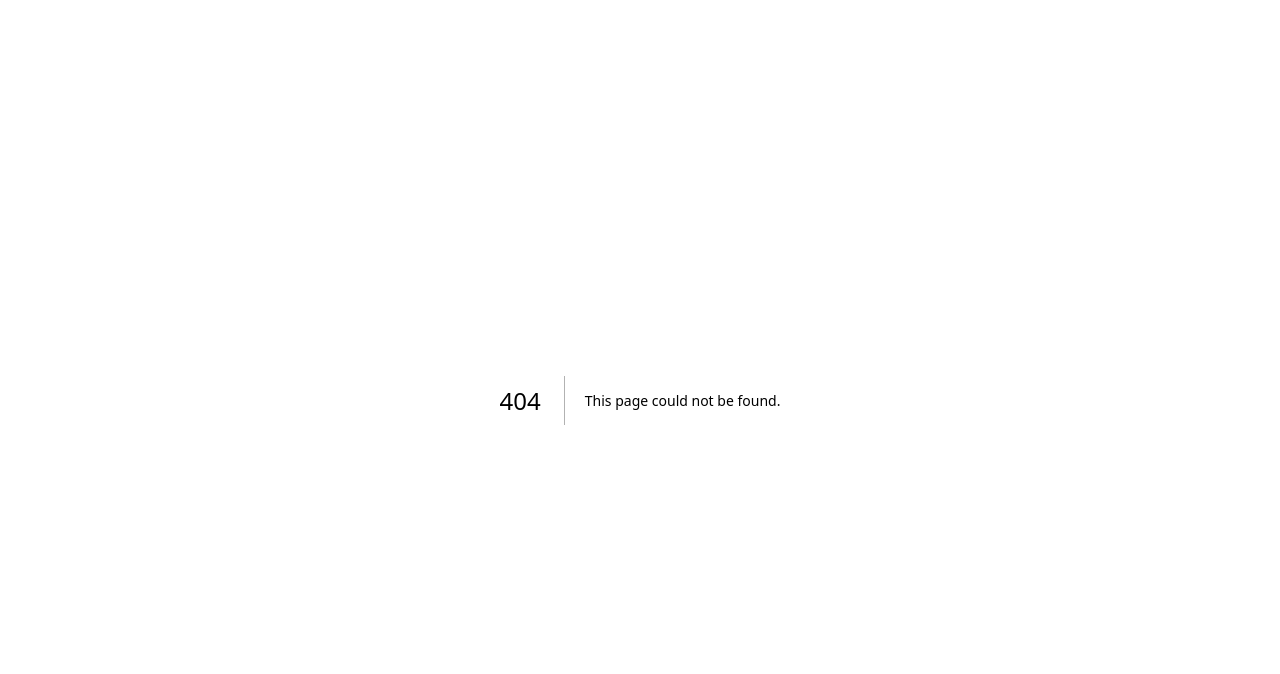
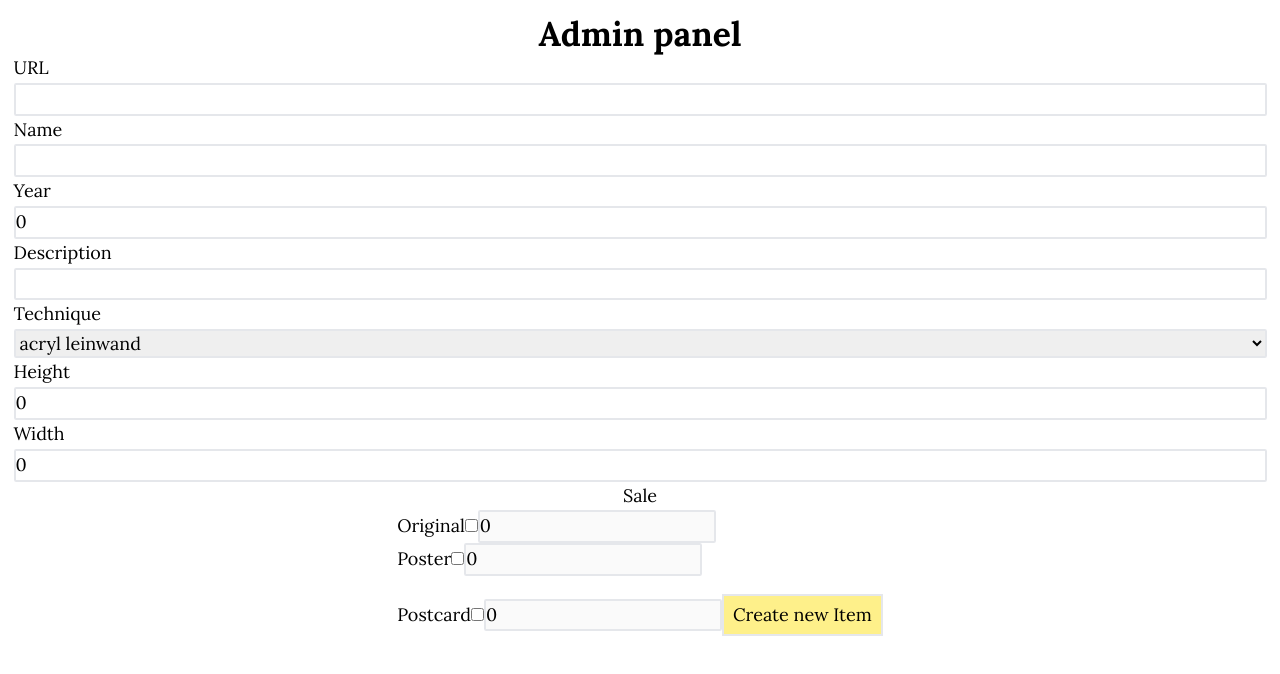
Before and after one commit to fabrizio-giffi/jaune-next, a Next.js app: page /admin in a window 1280 px wide. Before the commit this address had no page. Shown: the top 674 px of the page. Built offline with nearby package versions, Linux system fonts and the light colour scheme; a web font is replaced by a local one.

Commit message:
Create admin panel. Not finished yet.

```diff
--- /dev/null
+++ b/app/admin/page.jsx
@@ -0,0 +1,152 @@
+"use client";
+
+import React, { useState } from "react";
+
+function page() {
+  const [url, setUrl] = useState("");
+  const [name, setName] = useState("");
+  const [year, setYear] = useState(0);
+  const [description, setDescription] = useState("");
+  const [technique, setTechnique] = useState("");
+  const [height, setHeight] = useState(0);
+  const [width, setWidth] = useState(0);
+
+  const [original, setOriginal] = useState(true);
+  const [poster, setPoster] = useState(true);
+  const [postCard, setPostCard] = useState(true);
+
+  const [originalPrice, setOriginalPrice] = useState(0);
+  const [posterPrice, setPosterPrice] = useState(0);
+  const [postCardPrice, setPostCardPrice] = useState(0);
+
+  const handleSubmit = async (event) => {
+    event.preventDefault();
+
+  };
+
+  return (
+    <div className="m-3">
+      <h1 className="text-3xl text-center font-bold">Admin panel</h1>
+      <form className="flex-col justify-items-center" method="POST" action="http://localhost:5005/api/create">
+        <label>
+          URL
+          <input
+            className="border-2 rounded-sm w-full "
+            type="text"
+            value={url}
+            onChange={(event) => setUrl(event.target.value)}
+            required
+          />
+        </label>
+        <label>
+          Name
+          <input
+            className="border-2 rounded-sm w-full "
+            type="text"
+            value={name}
+            onChange={(event) => setName(event.target.value)}
+            required
+          />
+        </label>
+        <label>
+          Year
+          <input
+            className="border-2 rounded-sm w-full "
+            type="text"
+            value={year}
+            onChange={(event) => setYear(event.target.value)}
+          />
+        </label>
+        <label>
+          Description
+          <input
+            className="border-2 rounded-sm w-full "
+            type="text"
+            value={description}
+            onChange={(event) => setDescription(event.target.value)}
+          />
+        </label>
+        <label>
+          Technique
+          <select
+            className=" border-2 rounded-sm w-full "
+            type="text"
+            value={technique}
+            onChange={(event) => setTechnique(event.target.value)}
+            required
+          >
+            <option>acryl leinwand</option>
+            <option>bleistift</option>
+            <option>federzeichnung mit tinte</option>
+            <option>acryl holz</option>
+            <option>buntstift</option>
+          </select>
+        </label>
+        <label>
+          Height
+          <input
+            className="border-2 rounded-sm w-full"
+            type="number"
+            value={height}
+            onChange={(event) => setHeight(event.target.value)}
+            required
+          />
+        </label>
+        <label>
+          Width
+          <input
+            className="border-2 rounded-sm w-full"
+            type="number"
+            value={width}
+            onChange={(event) => setWidth(event.target.value)}
+            required
+          />
+        </label>
+        <h4>Sale</h4>
+        <label>
+          Original
+          <input type="checkbox" onChange={() => setOriginal(!original)} />
+          <input
+            className="border-2 rounded-sm"
+            type="number"
+            placeholder="Price for original"
+            disabled={original}
+            value={originalPrice}
+            onChange={(event) => setOriginalPrice(event.target.value)}
+          />
+        </label>
+        <br />
+        <label>
+          Poster
+          <input type="checkbox" onChange={() => setPoster(!poster)} />
+          <input
+            className="border-2 rounded-sm"
+            type="number"
+            placeholder="Price for poster"
+            disabled={poster}
+            value={posterPrice}
+            onChange={(event) => setPosterPrice(event.target.value)}
+          />
+        </label>
+        <br />
+        <label>
+          Postcard
+          <input type="checkbox" onChange={() => setPostCard(!postCard)} />
+          <input
+            className="border-2 rounded-sm"
+            type="number"
+            placeholder="Price for postcard"
+            disabled={postCard}
+            value={postCardPrice}
+            onChange={(event) => setPostCardPrice(event.target.value)}
+          />
+        </label>
+        <button className="border-2 bg-yellow-200 mt-4 px-2 py-1" type="submit" onClick={handleSubmit}>
+          Create new Item
+        </button>
+      </form>
+    </div>
+  );
+}
+
+export default page;
--- a/package.json
+++ b/package.json
@@ -18,5 +18,10 @@
     "next": "13.4.7",
     "react": "18.2.0",
     "react-dom": "18.2.0"
+  },
+  "devDependencies": {
+    "autoprefixer": "^10.4.14",
+    "postcss": "^8.4.24",
+    "tailwindcss": "^3.3.2"
   }
 }
--- /dev/null
+++ b/postcss.config.js
@@ -0,0 +1,6 @@
+module.exports = {
+  plugins: {
+    tailwindcss: {},
+    autoprefixer: {},
+  },
+}
--- /dev/null
+++ b/tailwind.config.js
@@ -0,0 +1,11 @@
+/** @type {import('tailwindcss').Config} */
+module.exports = {
+  content: [
+    "./app/**/*.{js,ts,jsx,tsx,mdx}",
+    "./components/**/*.{js,ts,jsx,tsx,mdx}",
+  ],
+  theme: {
+    extend: {},
+  },
+  plugins: [],
+}
```
Also changed, not shown: app/global.css (+5 -2 lines), 1 other file (tests, documents, lock files or other folders).
